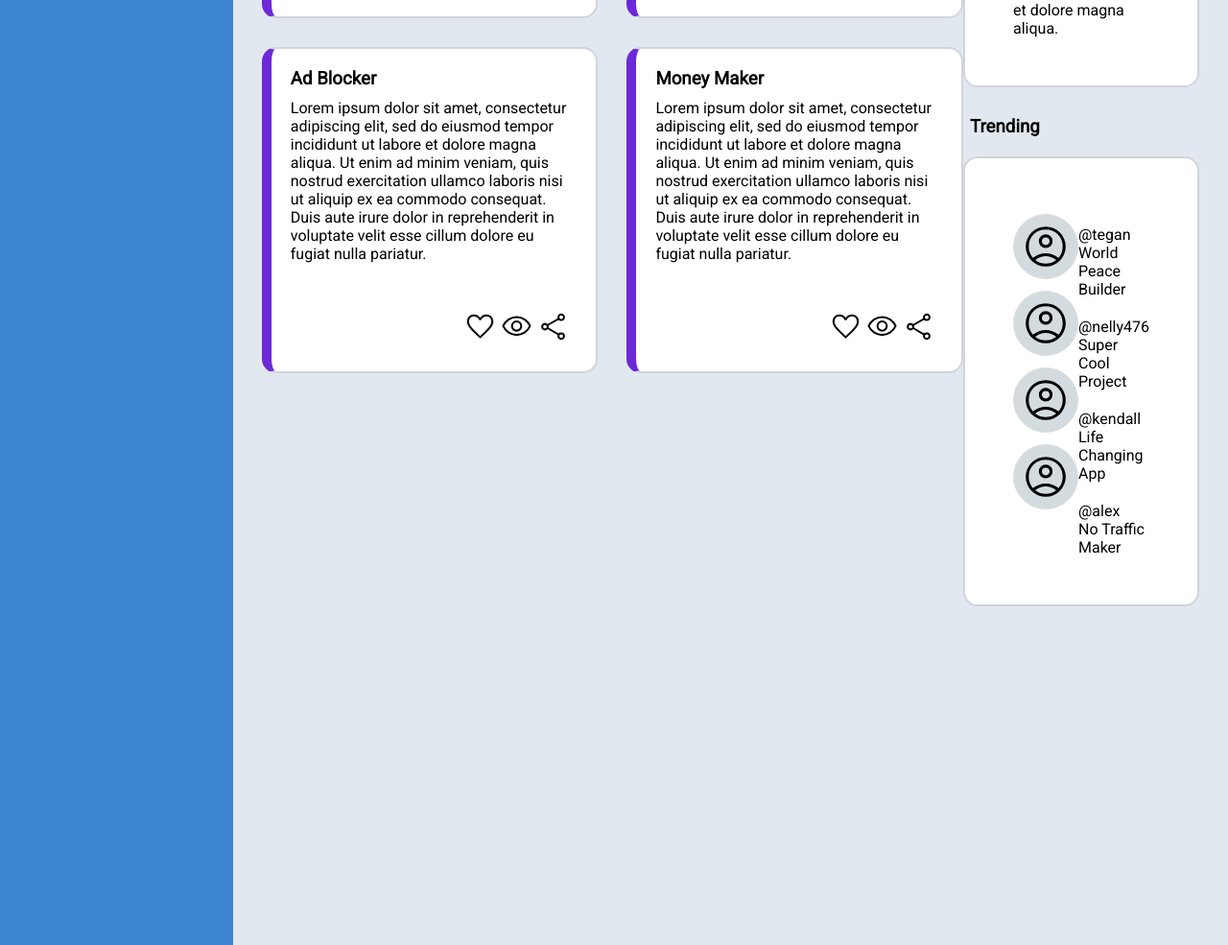
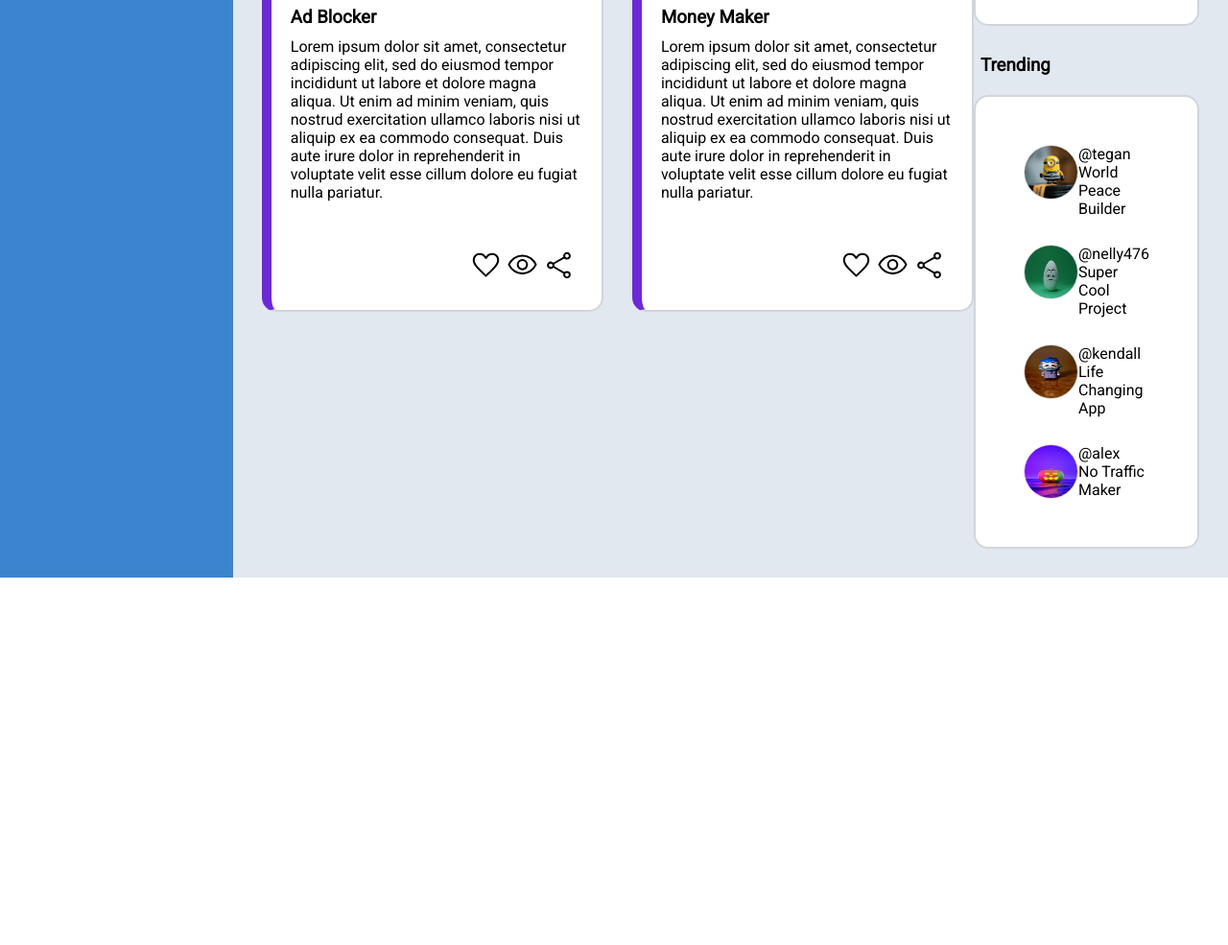
Before and after one commit to nelly476/admin-dashboard, a plain HTML site: page index.html in a window 1280 px wide. Shown: the part 1125-2110 px from the top of the page at 96% size. After the commit the page ends 1727 px from the top, so only its background shows below. Drawn offline with nearby package versions, Linux system fonts and the light colour scheme; a web font is replaced by a local one.

Commit message:
add padding to trending section

```diff
--- a/index.html
+++ b/index.html
@@ -66,21 +66,21 @@
             <img
               src="./icons/notification.svg"
               alt="notification icon"
-              style="padding-top: 30px; margin-right: 8px"
+              style="padding-top: 25px; margin-right: 8px"
             />
             <img
-              src="./icons/avatar.svg"
+              src="./avatars/avatar1.jpg"
               alt="profile picture"
               class="profile_pic first"
             />
-            <p style="padding-top: 30px">Nelly Bulatova</p>
+            <p style="padding-top: 25px">Nelly Bulatova</p>
           </div>
         </div>
 
         <div class="header_second">
           <div class="greeting_section">
             <img
-              src="./icons/avatar.svg"
+              src="./avatars/avatar1.jpg"
               alt="profile picture"
               class="profile_pic"
             />
@@ -217,34 +217,34 @@
             <h3 style="margin-top: 30px;">Trending</h3>
             <div class="trending_section">
 
+
               <div class="trending_icon">
-
               <img
-              src="./icons/avatar.svg"
+              src="./avatars/avatar.jpg"
               alt="profile picture"
               class="profile_pic first"
             />
 
             <img
-              src="./icons/avatar.svg"
+              src="./avatars/avatar1.jpg"
               alt="profile picture"
               class="profile_pic first"
             />
 
             <img
-              src="./icons/avatar.svg"
+              src="./avatars/avatar2.jpg"
               alt="profile picture"
               class="profile_pic first"
             />
 
             <img
-              src="./icons/avatar.svg"
+              src="./avatars/profile_pic.jpg"
               alt="profile picture"
               class="profile_pic first"
             />
-          </div>
+              </div>
 
-          <div class="trending_info">
+            <div class="trending_info">
             <div class="user_info">
             <p>@tegan</p>
             <p>World Peace Builder</p>
@@ -264,7 +264,7 @@
             <p>@alex</p>
             <p>No Traffic Maker</p>
           </div>
-          </div>
+        </div>
 
 
             </div>
--- a/style.css
+++ b/style.css
@@ -123,17 +123,17 @@
 
 .profile_pic {
   border: 1px solid #ddd;
-  padding: 8px;
+  padding: 2px;
   border-radius: 40px;
-  background-color: rgba(172, 186, 194, 0.516);
+  background-color: white;
   margin-top: 8px;
-  width: 60px;
-  height: 60px;
+  width: 66px;
+  height: 66px;
 }
 
 .first {
-  width: 50px;
-  height: 50px;
+  width: 55px;
+  height: 55px;
 }
 
 .profile_pic:hover {
@@ -237,7 +237,7 @@
 .announcements_trending {
   display: grid;
   justify-content: end;
-  grid-template-rows: auto 2fr auto 2fr;
+  grid-template-rows: repeat(4, auto);
 }
 
 .announcement_card {
@@ -251,19 +251,32 @@
 }
 
 .trending_section {
-  display: grid;
   grid-template-columns: 1fr 3fr;
   height: fit-content;
-  row-gap: 45px;
   margin-top: 20px;
+  align-content: space-between;
 }
 
 .trending_info {
   display: grid;
-  row-gap: 20px;
-  padding-top: 20px;
+  row-gap: 28px;
 }
 
 .announcements_trending h3 {
   padding-left: 7px;
 }
+
+.trending_icon img {
+  padding: 0;
+  margin: 0;
+}
+
+.trending_icon {
+  display: grid;
+  align-content: space-between;
+  row-gap: 20px;
+}
+
+.user_info {
+  padding: 0;
+}
```
